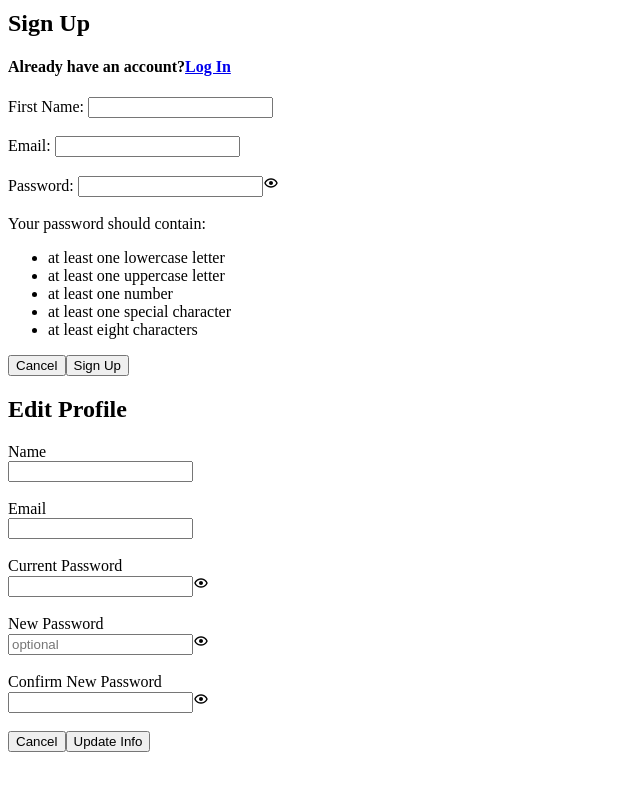
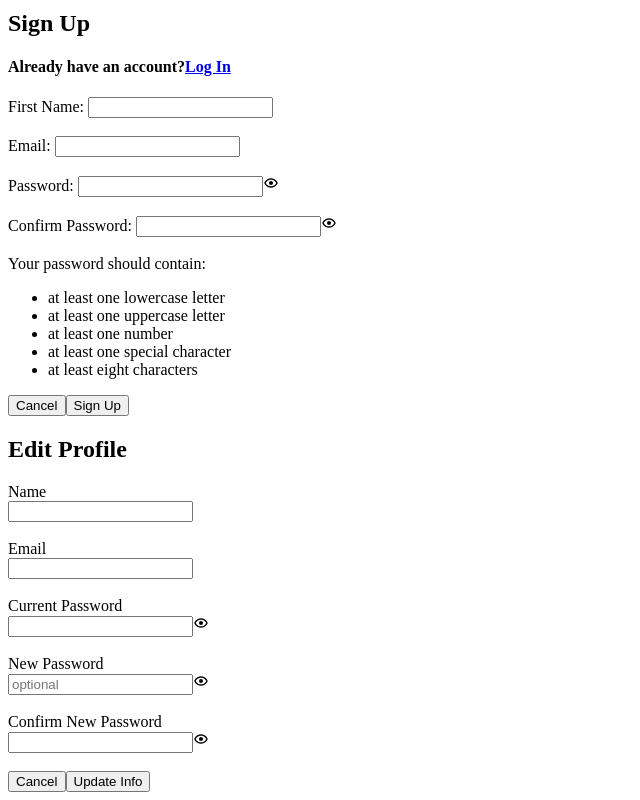
Before and after one commit to lgtm-bro/thought-flow, a React (Create React App) app in the folder static/: page / in a window 1280 px wide. Shown: the part 1086-1886 px from the top of the page, without its empty margins (0-640 px from the left). Before the commit the page ends 1846 px from the top, so only its background shows below. Built offline with nearby package versions, Linux system fonts and the light colour scheme; no server answers; the HTML template or start-up script is replaced by a standard one.

Commit message:
Decoupled password verification to make it reuseable

```diff
--- a/static/css/styles.css
+++ b/static/css/styles.css
@@ -142,7 +142,7 @@ a {
 }
 
 .signup-click {
-  height: 400px !important;
+  height: 435px !important;
 }
 
 #pass-reqs {
--- a/static/src/App.jsx
+++ b/static/src/App.jsx
@@ -113,11 +113,6 @@ const App = (props) => {
   };
 
   /******** LOGIN / SIGNUP ********/
-  const showLogin = () => {
-    login.current.classList.remove("hide");
-
-    clickOffModal();
-  };
 
   const signupClick = () => {
     login.current.classList.add("signup-click");
@@ -126,6 +121,12 @@ const App = (props) => {
   const loginClick = () => {
     login.current.classList.remove("signup-click");
     login.current.classList.remove("signout-click");
+  };
+
+  const showLogin = () => {
+    login.current.classList.remove("hide");
+    loginClick();
+    clickOffModal();
   };
 
   const signupUser = (name, email, password) => {
@@ -139,9 +140,9 @@ const App = (props) => {
     axios
       .post("/signup", user, config)
       .then((results) => {
-        console.log(results.data);
+        console.log('results', results.data);
         setUser(results.data.user);
-        setEmail(result.data.email);
+        setEmail(results.data.email);
       })
       .catch((err) => console.log(err));
   };
@@ -291,6 +292,7 @@ const App = (props) => {
 
   /********** PROFILE ***********/
   const showProfile = () => {
+    if (user) {
       profile.current.classList.remove("hide");
       feels.current.classList.add("hide");
       entry.current.classList.add("hide");
@@ -298,6 +300,9 @@ const App = (props) => {
       login.current.classList.add("hide");
       greet.current.classList.add("hide");
       clearEntry();
+    } else {
+      alert("You must Login to view Profile")
+    }
   };
 
   const updateProfile = (name, profEmail, cp, np) => {
--- a/static/src/Login.jsx
+++ b/static/src/Login.jsx
@@ -33,6 +33,12 @@ const Login = (props) => {
     signup.current.classList.remove("hide");
     props.signupClick();
   };
+
+  const hideSignup = () => {
+    signup.current.classList.add('hide');
+    login.current.classList.remove("hide");
+    props.hide();
+  }
 
   const showLogin = () => {
     login.current.classList.remove("hide");
@@ -101,7 +107,7 @@ const Login = (props) => {
           <Signup
             showLogin={showLogin}
             signupUser={props.signupUser}
-            hide={props.hide}
+            hide={hideSignup}
           />
         </div>
       </Fragment>
--- /dev/null
+++ b/static/src/Password.jsx
@@ -0,0 +1,114 @@
+import React, { useState, useEffect, useRef, Fragment } from "react";
+import { BiShow } from "react-icons/bi";
+
+const Password = ({ pw, verify }) => {
+  const [isUpper, setIsUpper] = useState(false);
+  const [isLower, setIsLower] = useState(false);
+  const [isNum, setIsNum] = useState(false);
+  const [isSymbol, setIsSymbol] = useState(false);
+  const [isLen, setIsLen] = useState(false);
+  const [password, setPassword] = useState(pw);
+
+  let upperBox = useRef();
+  let lowerBox = useRef();
+  let numBox = useRef();
+  let symbolBox = useRef();
+  let lenBox = useRef();
+
+
+  useEffect(() => {
+    if (isUpper) {
+      upperBox.current.classList.add("checked");
+    } else {
+      upperBox.current.classList.remove("checked");
+    }
+  }, [isUpper]);
+
+  useEffect(() => {
+    if (isLower) {
+      lowerBox.current.classList.add("checked");
+    } else {
+      lowerBox.current.classList.remove("checked");
+    }
+  }, [isLower]);
+
+  useEffect(() => {
+    if (isNum) {
+      numBox.current.classList.add("checked");
+    } else {
+      numBox.current.classList.remove("checked");
+    }
+  }, [isNum]);
+
+  useEffect(() => {
+    if (isSymbol) {
+      symbolBox.current.classList.add("checked");
+    } else {
+      symbolBox.current.classList.remove("checked");
+    }
+  }, [isSymbol]);
+
+  useEffect(() => {
+    if (isLen) {
+      lenBox.current.classList.add("checked");
+    } else {
+      lenBox.current.classList.remove("checked");
+    }
+  }, [isLen]);
+
+  useEffect(() => {
+    setIsUpper(checkUpper.test(pw));
+    setIsLower(checkLower.test(pw));
+    setIsNum(checkNum.test(pw));
+    setIsSymbol(checkSymbol.test(pw));
+    setIsLen(pw.length > 7);
+  }, [pw]);
+
+	useEffect(() => {
+		validatePass();
+	}, [isUpper, isLower, isNum, isSymbol, isLen])
+
+  const checkUpper = /(?=.*[A-Z]).+/;
+  const checkLower = /(?=.*[a-z]).+/;
+  const checkNum = /(?=.*\d).+/;
+  const checkSymbol = /(?=.*[!@#$%^&*]).+/;
+
+  const validatePass = () => {
+    if ((isUpper && isLower && isNum && isSymbol && isLen)) {
+      verify(true);
+    } else {
+      verify(false);
+    }
+  };
+
+
+  return (
+    <Fragment>
+      {/* <label htmlFor="signup-password">
+        <span className="signup-label">Password: </span>
+        <input
+          type="password"
+          name="signup-password"
+          required
+          ref={forwardedRef}
+          onChange={setReqs}
+        />
+        <span className="eye" onClick={showPassword}>
+          <BiShow />
+        </span>
+      </label> */}
+      <br />
+      <br />
+      <div>Your password should contain:</div>
+      <ul id="pass-reqs">
+        <li ref={lowerBox}>at least one lowercase letter</li>
+        <li ref={upperBox}>at least one uppercase letter</li>
+        <li ref={numBox}>at least one number</li>
+        <li ref={symbolBox}>at least one special character</li>
+        <li ref={lenBox}>at least eight characters</li>
+      </ul>
+    </Fragment>
+  );
+};
+
+export default Password;
--- a/static/src/Signup.jsx
+++ b/static/src/Signup.jsx
@@ -1,108 +1,78 @@
 import React, { useState, useEffect, useRef, Fragment } from "react";
 import { BiShow } from "react-icons/bi";
+import Password from "./Password.jsx";
 
 const Signup = (props) => {
-  const [isUpper, setIsUpper] = useState(false);
-  const [isLower, setIsLower] = useState(false);
-  const [isNum, setIsNum] = useState(false);
-  const [isSymbol, setIsSymbol] = useState(false);
-  const [isLen, setIsLen] = useState(false);
+  const [pw, setPw] = useState('');
+  const [pw2, setPw2] = useState('');
+  const [pwVerified, setPwVerified] = useState(false);
 
 
 	const name = useRef();
   const email = useRef();
   const password = useRef();
+  const password2 = useRef();
 	const form = useRef();
-  let upperBox = useRef();
-  let lowerBox = useRef();
-  let numBox = useRef();
-  let symbolBox = useRef();
-  let lenBox = useRef();
-
-  useEffect(() => {
-    if (isUpper) {
-      upperBox.current.classList.add('checked');
-    } else {
-      upperBox.current.classList.remove('checked');
-    }
-  }, [isUpper])
-
-  useEffect(() => {
-    if (isLower) {
-      lowerBox.current.classList.add('checked');
-    } else {
-      lowerBox.current.classList.remove('checked');
-    }
-  }, [isLower])
-
-  useEffect(() => {
-    if (isNum) {
-      numBox.current.classList.add('checked');
-    } else {
-      numBox.current.classList.remove('checked');
-    }
-  }, [isNum])
-
-  useEffect(() => {
-    if (isSymbol) {
-      symbolBox.current.classList.add('checked');
-    } else {
-      symbolBox.current.classList.remove('checked');
-    }
-  }, [isSymbol])
-
-  useEffect(() => {
-    if (isLen) {
-      lenBox.current.classList.add('checked');
-    } else {
-      lenBox.current.classList.remove('checked');
-    }
-  }, [isLen])
-
 
   const emailCheck = /^[a-zA-Z]\w+@\w+\.\w{2,4}/;
-  const checkUpper = /(?=.*[A-Z]).+/;
-  const checkLower = /(?=.*[a-z]).+/;
-  const checkNum = /(?=.*\d).+/;
-  const checkSymbol = /(?=.*[!@#$%^&*]).+/;
 
+  // useEffect(() => {
+  //   console.log('pw', pw)
+  //   console.log('pw2', pw2)
+  // }, [pw, pw2])
+
+  const getPw = (e, method) => {
+    method(e.target.value);
+  }
+
+  const verifyPw = (res) => {
+    setPwVerified(res)
+  }
 
   const showLogin = () => {
     form.current.reset();
+    password.current.value = '';
     props.showLogin();
   }
 
-  const setReqs = (e) => {
-    let pw = e.target.value;
-    setIsUpper(checkUpper.test(pw));
-    setIsLower(checkLower.test(pw));
-    setIsNum(checkNum.test(pw));
-    setIsSymbol(checkSymbol.test(pw));
-    setIsLen( pw.length > 7);
+  const showPassword = (el) => {
+    if (el.current.type === 'password') {
+      el.current.type = 'text';
+    } else {
+      el.current.type = 'password';
+    }
+  }
+
+  const cancelSignup = (e) => {
+    setPw('');
+    form.current.reset();
+    props.hide();
   }
 
   const signupUser = (e) => {
     e.preventDefault();
-    if(!emailCheck.test(email.current.value)){
+    e.stopPropagation();
+
+    if(name.current.value === '') {
+      return alert("Please enter a name")
+    }
+
+    if(!emailCheck.test(email.current.value)) {
       return alert("Please enter a valid email")
     }
 
-    if(!(isUpper && isLower && isNum && isSymbol & isLen)){
+    if (!pwVerified) {
       return alert("Please enter a valid password")
+    }
+
+    if (pw !== pw2) {
+      return alert("Passwords do not match")
     }
 
     props.signupUser(name.current.value, email.current.value, password.current.value);
 		form.current.reset();
 		props.hide();
   };
-
-  const showPassword = () => {
-    if (password.current.type === 'password') {
-      password.current.type = 'text';
-    } else {
-      password.current.type = 'password';
-    }
-  }
 
 
   return (
@@ -114,39 +84,43 @@ const Signup = (props) => {
       <form action="#" id="signup-form" ref={form} onSubmit={(e) => signupUser(e)}>
 				<label htmlFor="signup-email">
           <span className="signup-name">First Name: </span>
-          <input type="text" name="signup-name" required ref={name} />
+          <input type="text" name="signup-name" ref={name} />
         </label>
         <br />
         <br />
         <label htmlFor="signup-email">
           <span className="signup-label">Email: </span>
-          <input type="text" name="signup-email" required ref={email} />
+          <input type="text" name="signup-email" ref={email} />
         </label>
         <br />
         <br />
-        <label htmlFor="signup-password">
+         <label htmlFor="signup-password">
           <span className="signup-label">Password: </span>
           <input type="password"
                  name="signup-password"
-                 required ref={password}
-                 onChange={setReqs}
+                 ref={password}
+                 onChange={(e) => getPw(e, setPw)}
           />
-          <span className="eye" onClick={showPassword}>
+          <span className="eye" onClick={() => showPassword(password)}>
             <BiShow />
           </span>
         </label>
         <br />
         <br />
-        <div>Your password should contain:</div>
-        <ul id="pass-reqs">
-          <li ref={lowerBox}>at least one lowercase letter</li>
-          <li ref={upperBox}>at least one uppercase letter</li>
-          <li ref={numBox}>at least one number</li>
-          <li ref={symbolBox}>at least one special character</li>
-          <li ref={lenBox}>at least eight characters</li>
-        </ul>
+        <label htmlFor="signup-password-confirm">
+          <span className="signup-label">Confirm Password: </span>
+          <input type="password"
+                 name="signup-password-confirm"
+                 ref={password2}
+                 onChange={(e) => getPw(e, setPw2)}
+          />
+          <span className="eye" onClick={() => showPassword(password2)}>
+            <BiShow />
+          </span>
+        </label>
+        <Password pw={pw} verify={verifyPw}/>
         <div>
-          <button onClick={props.hide}>Cancel</button>
+          <button type="button" onClick={cancelSignup}>Cancel</button>
           <input type="submit" value="Sign Up" id="signup-btn" />
         </div>
       </form>
```
Lines whose indentation alone changed are shown as unchanged.
